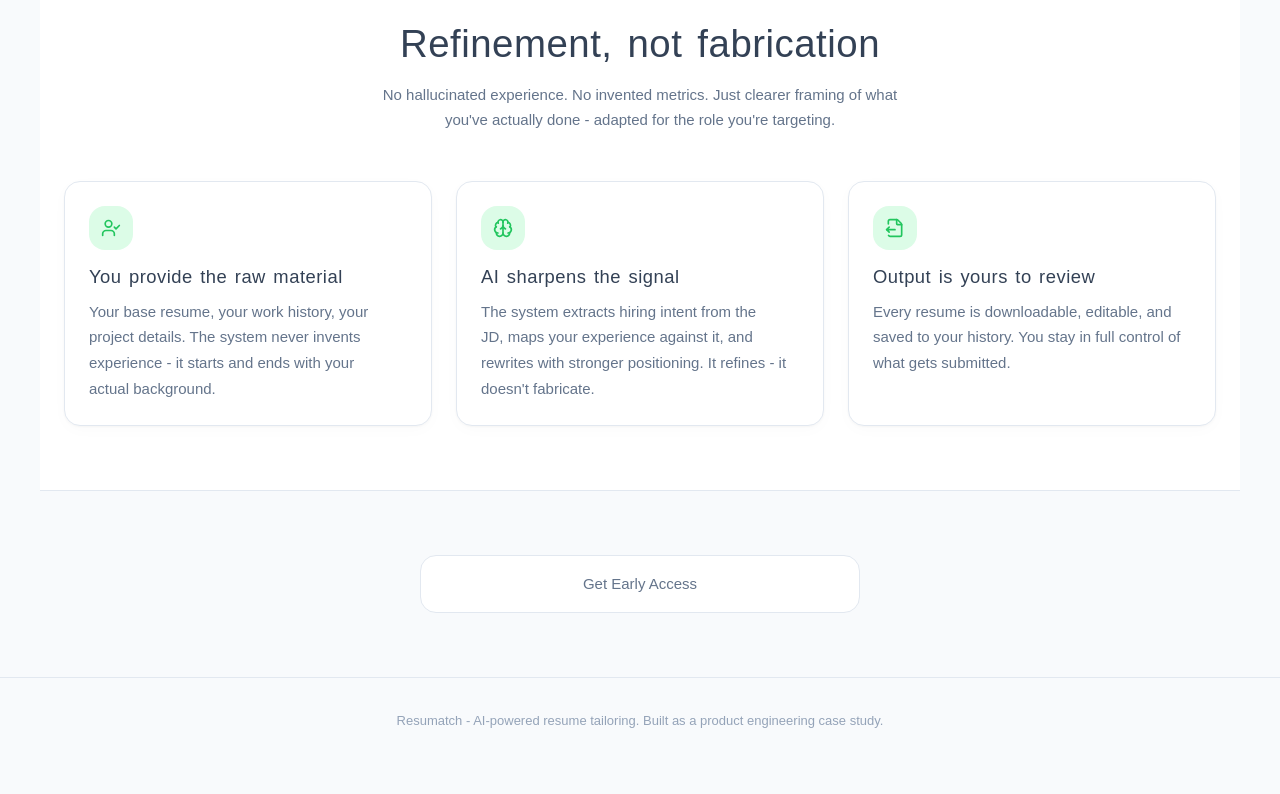
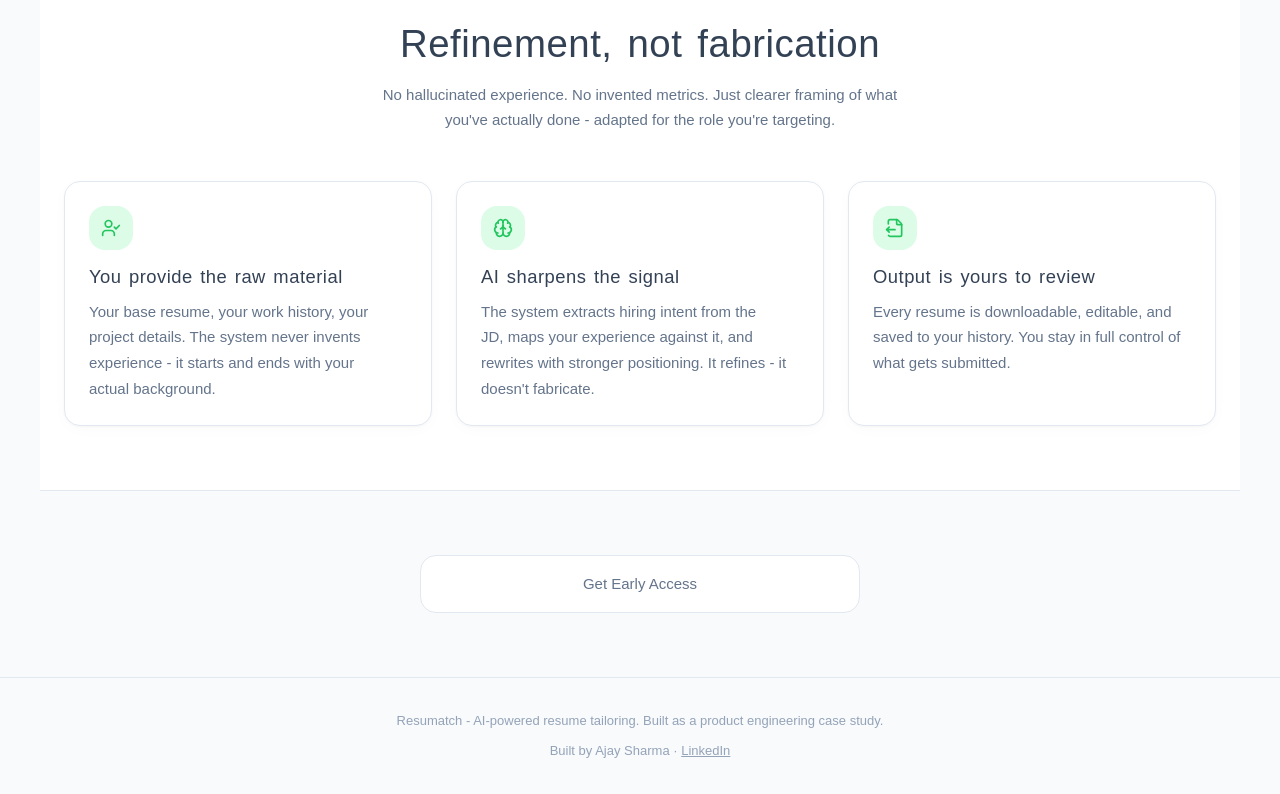
Before and after one commit to reagleai/auto-resume-optimizer, a React (Vite) app: page / in a window 1280 px wide. Shown: the part 3112-3906 px from the top of the page. Before the commit the page ends 3876 px from the top, so only its background shows below. Built offline with nearby package versions, Linux system fonts and the light colour scheme; a web font is replaced by a local one.

Commit message:
Add LinkedIn footer to LandingPage

```diff
--- a/src/components/landing/LandingPage.tsx
+++ b/src/components/landing/LandingPage.tsx
@@ -66,6 +66,15 @@ export function LandingPage({ onUnlock }: LandingPageProps) {
         >
           Resumatch - AI-powered resume tailoring. Built as a product engineering case study.
         </p>
+        <p
+          style={{
+            fontSize: 'var(--text-xs)',
+            color: 'var(--color-text-faint)',
+            marginTop: 'var(--space-2)',
+          }}
+        >
+          Built by Ajay Sharma · <a href="https://www.linkedin.com/in/workwithajay/" target="_blank" rel="noopener noreferrer" style={{ color: 'inherit', textDecoration: 'underline' }}>LinkedIn</a>
+        </p>
       </footer>
     </div>
   )
```
